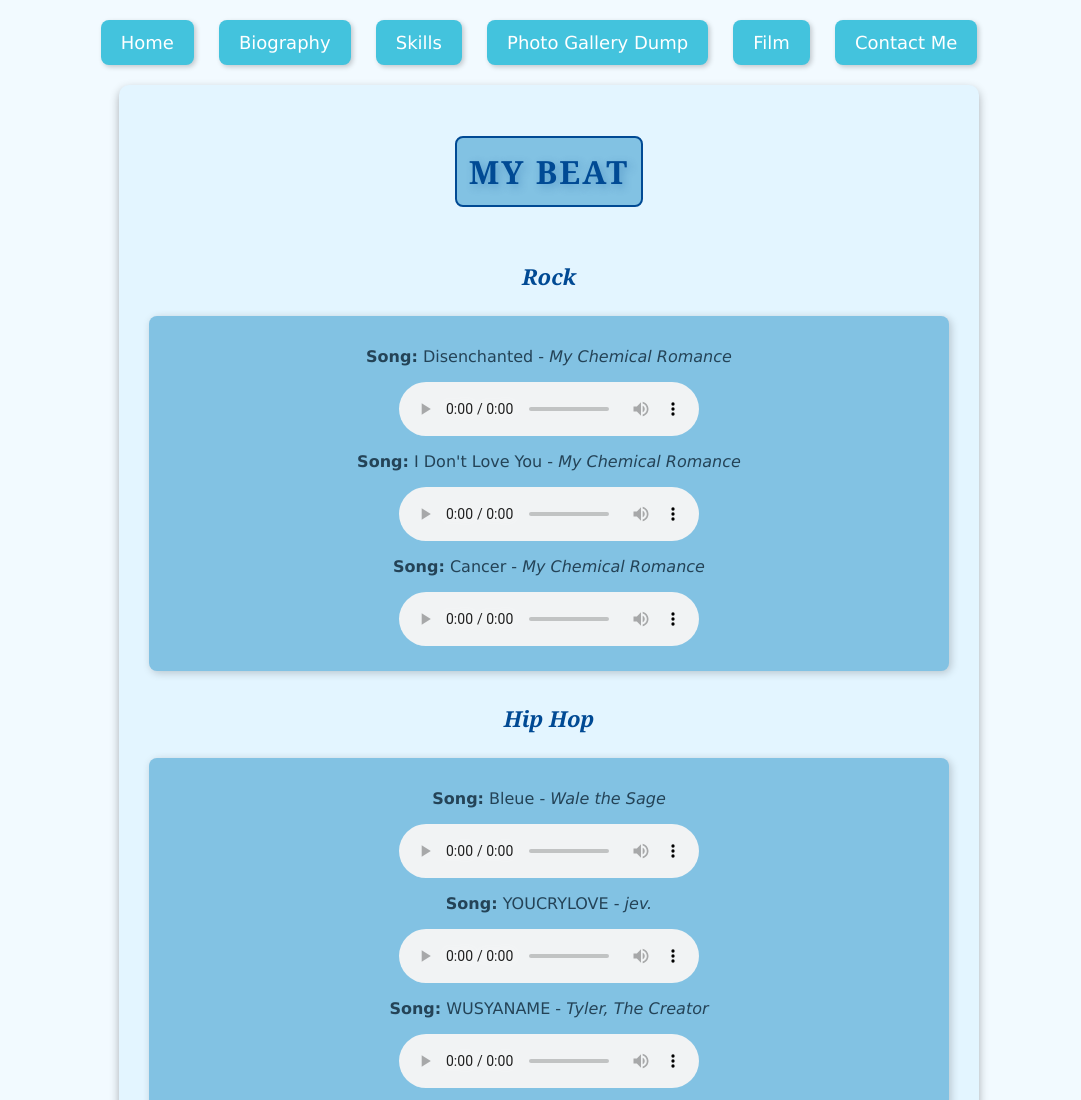
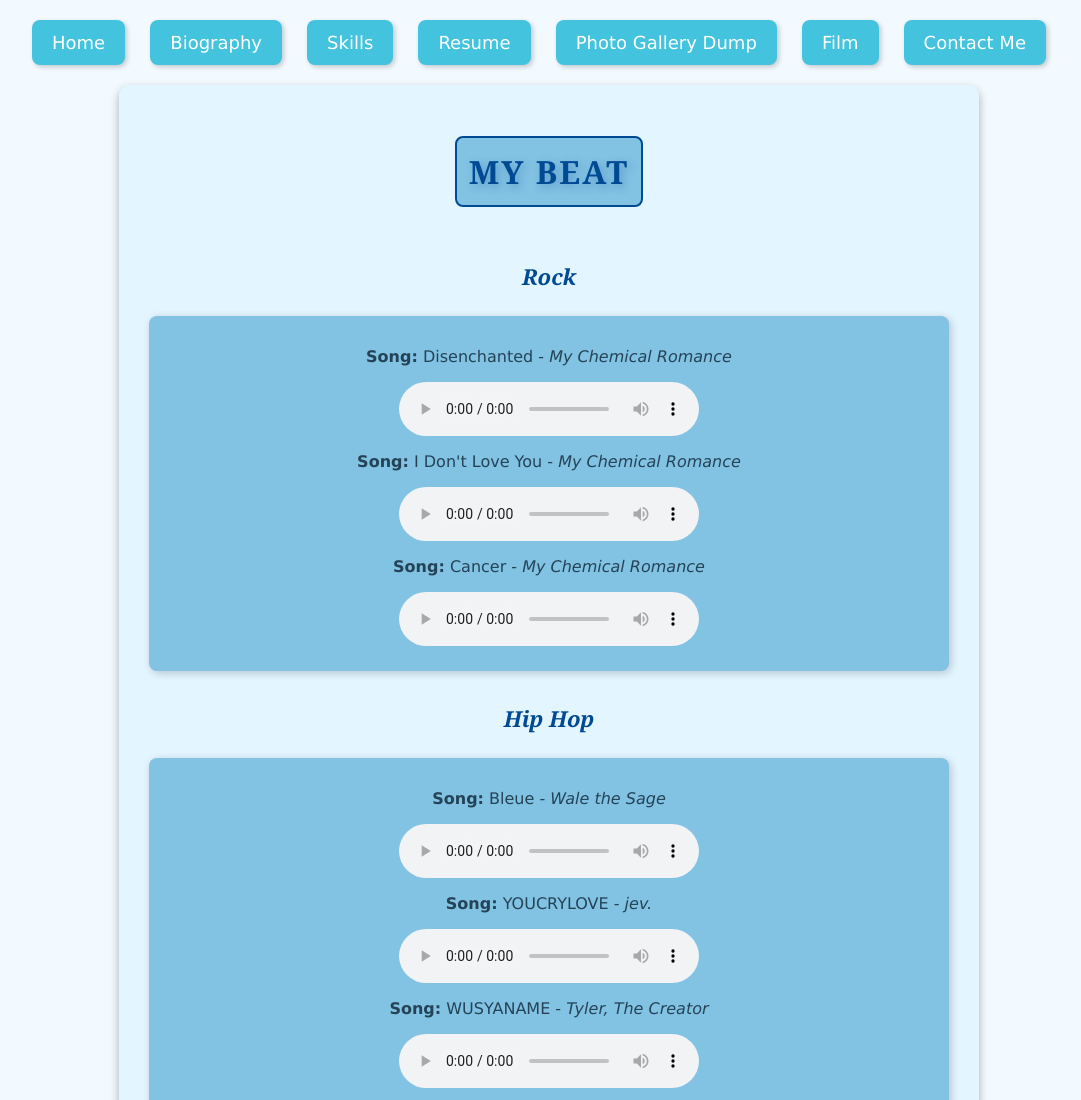
Before and after one commit to mizaistom1/canonoy-midterm-lab2, a plain HTML site: page beat.html in a window 1280 px wide. Shown: the top 1100 px of the page, without its empty margins (91-1172 px from the left). Drawn offline with Linux system fonts and the light colour scheme.

Commit message:
beat.html

```diff
--- a/beat.html
+++ b/beat.html
@@ -10,6 +10,7 @@
         <a href="index.html"><button>Home</button></a>
         <a href="biography.html"><button>Biography</button></a>
         <a href="skills.html"><button>Skills</button></a>
+        <a href="resume.html"><button>Resume</button></a>
         <a href="gallery.html"><button>Photo Gallery Dump</button></a>
         <a href="film.html"><button>Film</button></a>
         <a href="mailto:canonoy.jeremiah@ue.edu.ph"><button>Contact Me</button></a>
```
